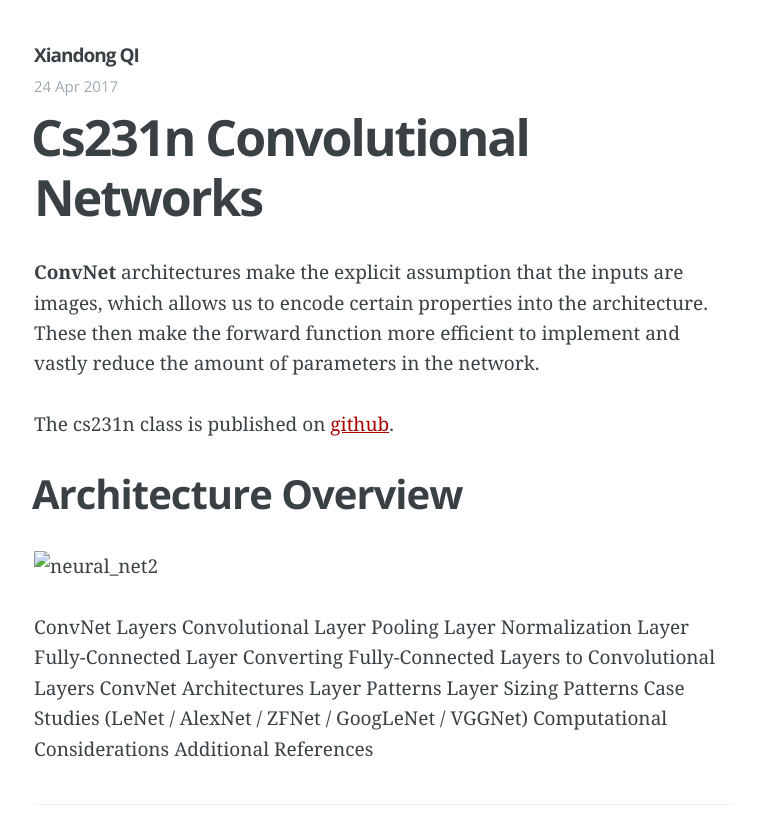
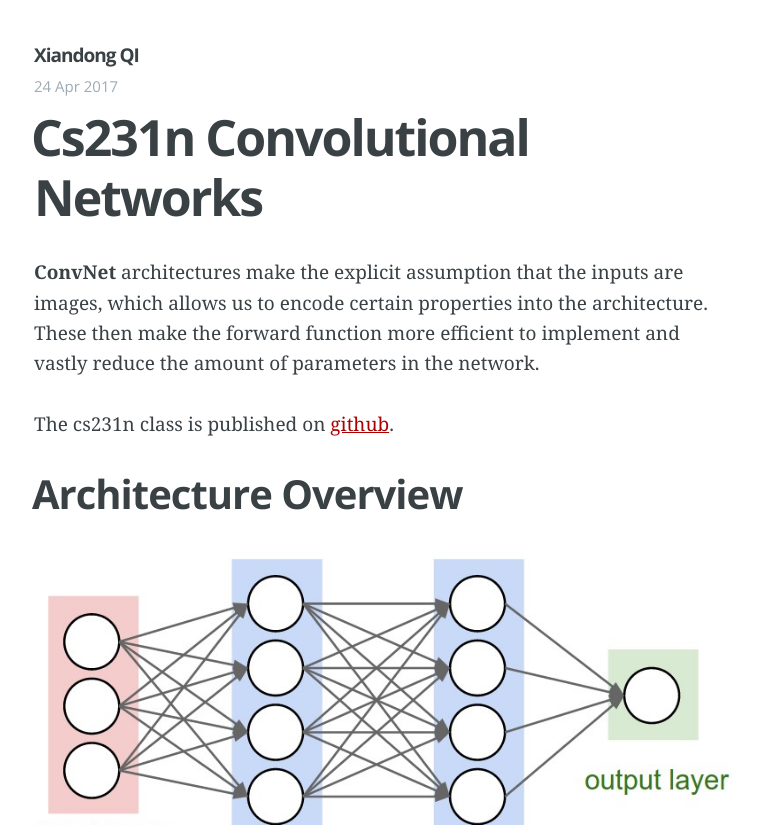
Before and after one commit to xiandong79/xiandong79.github.io, a Jekyll site: the page built from _posts/2017-04-24-cs231n-convolutional-networks.md, in a window 1280 px wide. Shown: the top 825 px of the page, without its empty margins (256-1021 px from the left). Built offline with Jekyll 4.4.1, drawn with Linux system fonts in a browser that asks for light colours; our own code applies the rules of GitHub Pages for plain Markdown files; grey boxes are pictures that could not be loaded.

Commit message:
neural_net2-1
neural_net2-1

```diff
--- a/_posts/2017-04-24-cs231n-convolutional-networks.md
+++ b/_posts/2017-04-24-cs231n-convolutional-networks.md
@@ -3,7 +3,7 @@
 The cs231n class is published on [github](http://cs231n.github.io/convolutional-networks/).
 
 ## Architecture Overview
-![neural_net2]()
+![neural_net2](https://github.com/xiandong79/xiandong79.github.io/blob/master/_posts/images_for_posts/neural_net2.jpeg)
 
 ConvNet Layers
 Convolutional Layer
```
